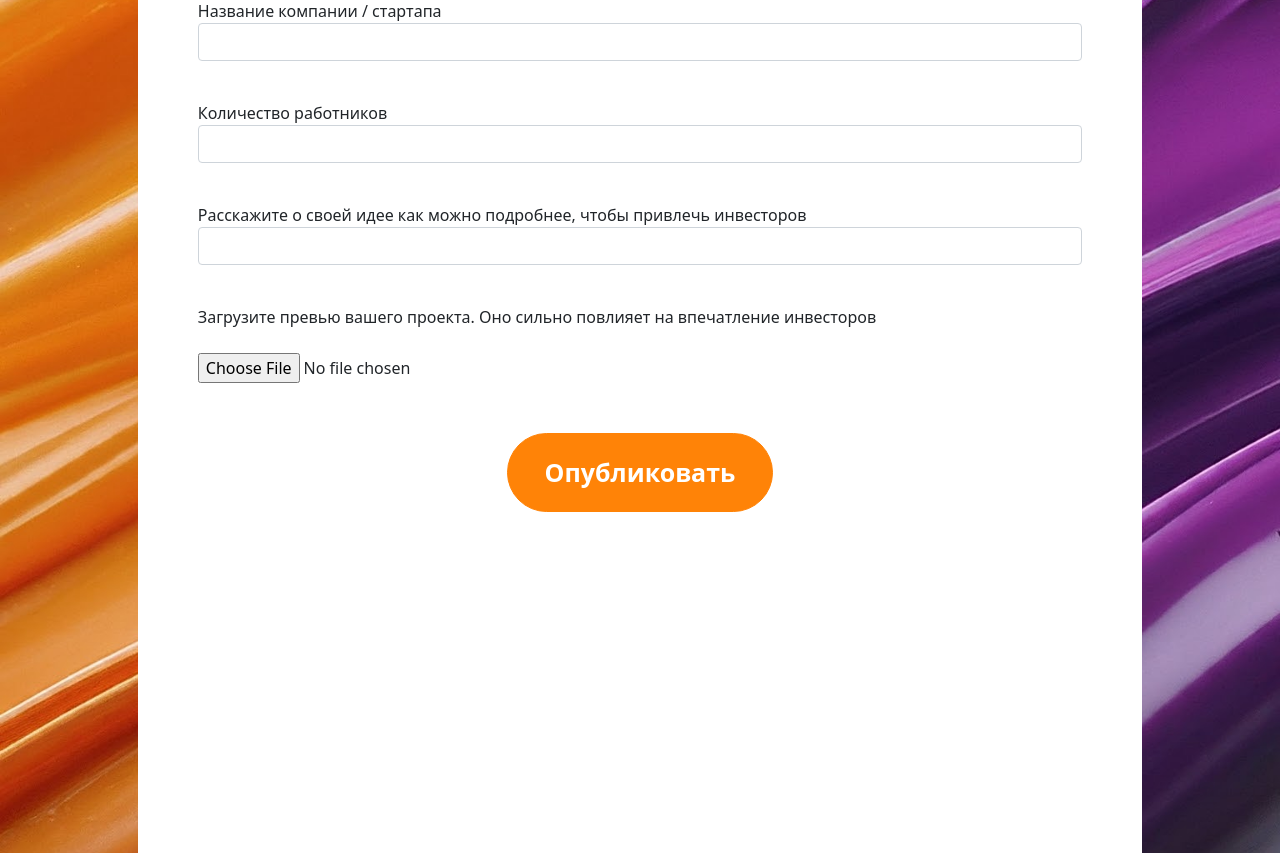
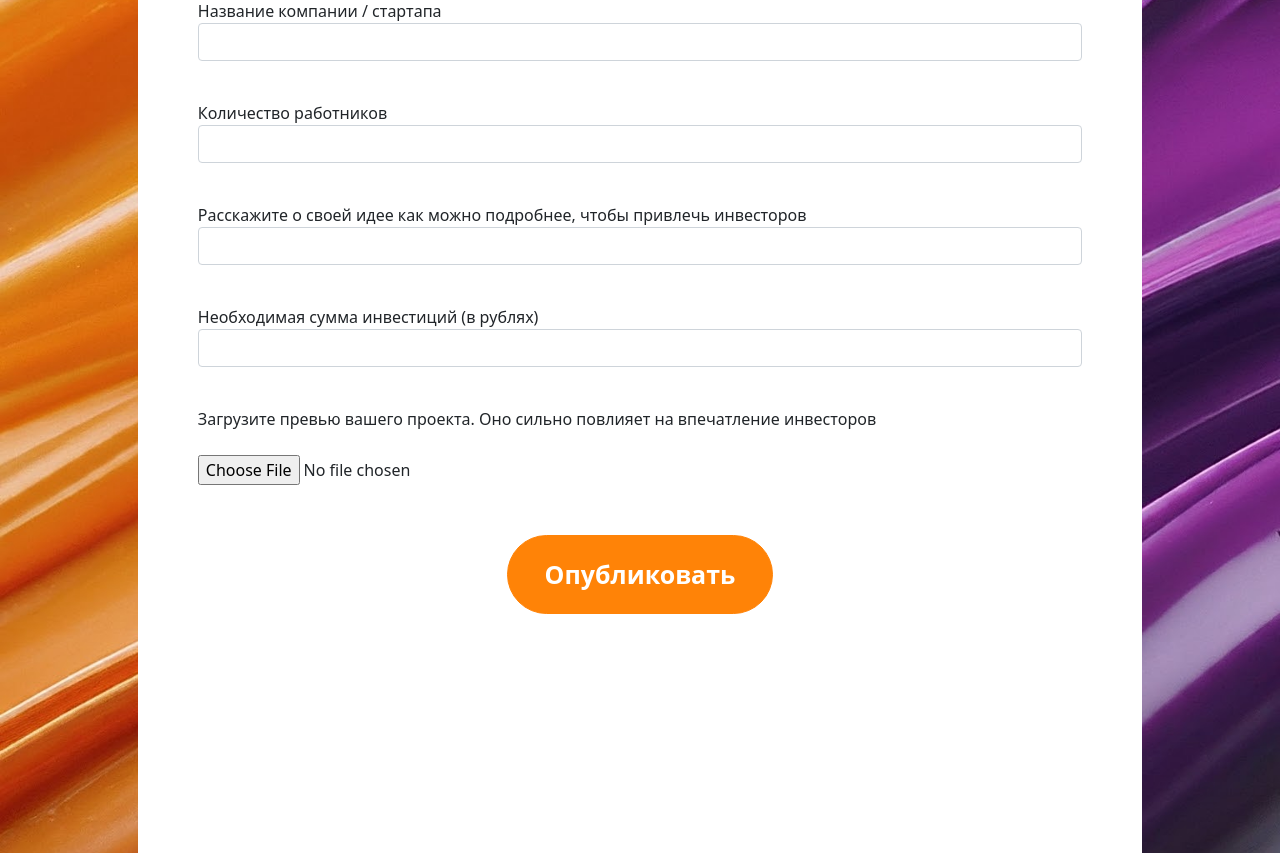
Before and after one commit to Gigirka/invest-free, a Flask app: template templates/add_job.html in a window 1280 px wide. Shown: the part 284-1137 px from the top of the page. Run offline with Flask 3, Linux system fonts and the light colour scheme; the template is opened without the code that fills it: values that come from a table or form of the project are taken from there, others are empty; some libraries are stand-ins or nearby versions.

Commit message:
Исправил ошибки с добавлением проекта + добавил в форму регистрации бизнеса поле для суммы сборов + сделал по умолчанию собранную сумму = 0

```diff
--- a/data/forms/add_job.py
+++ b/data/forms/add_job.py
@@ -9,6 +9,7 @@ class AddJobForm(FlaskForm):
     project_name = StringField('Название компании / стартапа', validators=[DataRequired()])
     work_size = StringField('Количество работников', validators=[DataRequired()])
     info = StringField('Расскажите о своей идее как можно подробнее, чтобы привлечь инвесторов', validators=[DataRequired()])
+    needed_money = IntegerField('Необходимая сумма инвестиций (в рублях)', validators=[DataRequired()])
     image = FileField('Загрузите превью вашего проекта. Оно сильно повлияет на впечатление инвесторов')
 
     submit = SubmitField('Опубликовать')
--- a/data/jobs.py
+++ b/data/jobs.py
@@ -19,4 +19,5 @@ class Jobs(SqlAlchemyBase, SerializerMixin):
     date = sqlalchemy.Column(sqlalchemy.DateTime,
                                    default=datetime.datetime.now)
     user_id = sqlalchemy.Column(sqlalchemy.Integer, nullable=True)
+    needed_money = sqlalchemy.Column(sqlalchemy.Integer, nullable=True)
     # user = orm.relationship('User')
--- a/main.py
+++ b/main.py
@@ -144,7 +144,8 @@ def add_job():
                     info=add_form.info.data,
                     work_size=add_form.work_size.data,
                     image=image_data,
-                    user_id=current_user.id)
+                    user_id=current_user.id,
+                    needed_money=add_form.needed_money.data)
                     # is_finished=add_form.is_finished.data)
         db_sess.add(jobs)
         db_sess.commit()
--- a/templates/add_job.html
+++ b/templates/add_job.html
@@ -146,6 +146,15 @@
         {% endfor %}
     </p>
     <p>
+        {{ form.needed_money.label }}<br>
+        {{ form.needed_money(class="form-control") }}<br>
+        {% for error in form.needed_money.errors %}
+        <p class="alert alert-danger" role="alert">
+            {{ error }}
+        </p>
+        {% endfor %}
+    </p>
+    <p>
         {{ form.image.label }}<br><br>
         {{ form.image(type="file", accept="image/*") }}<br>
         {% for error in form.image.errors %}
```
